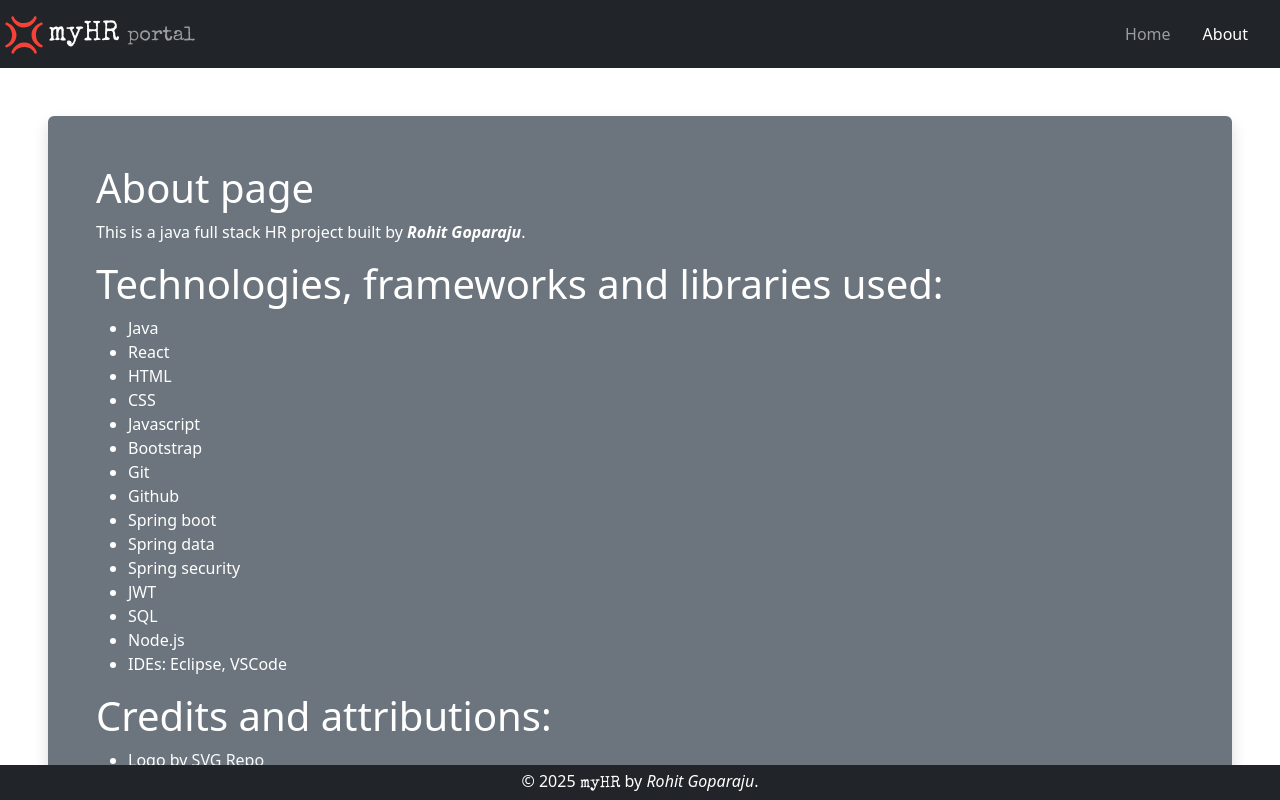
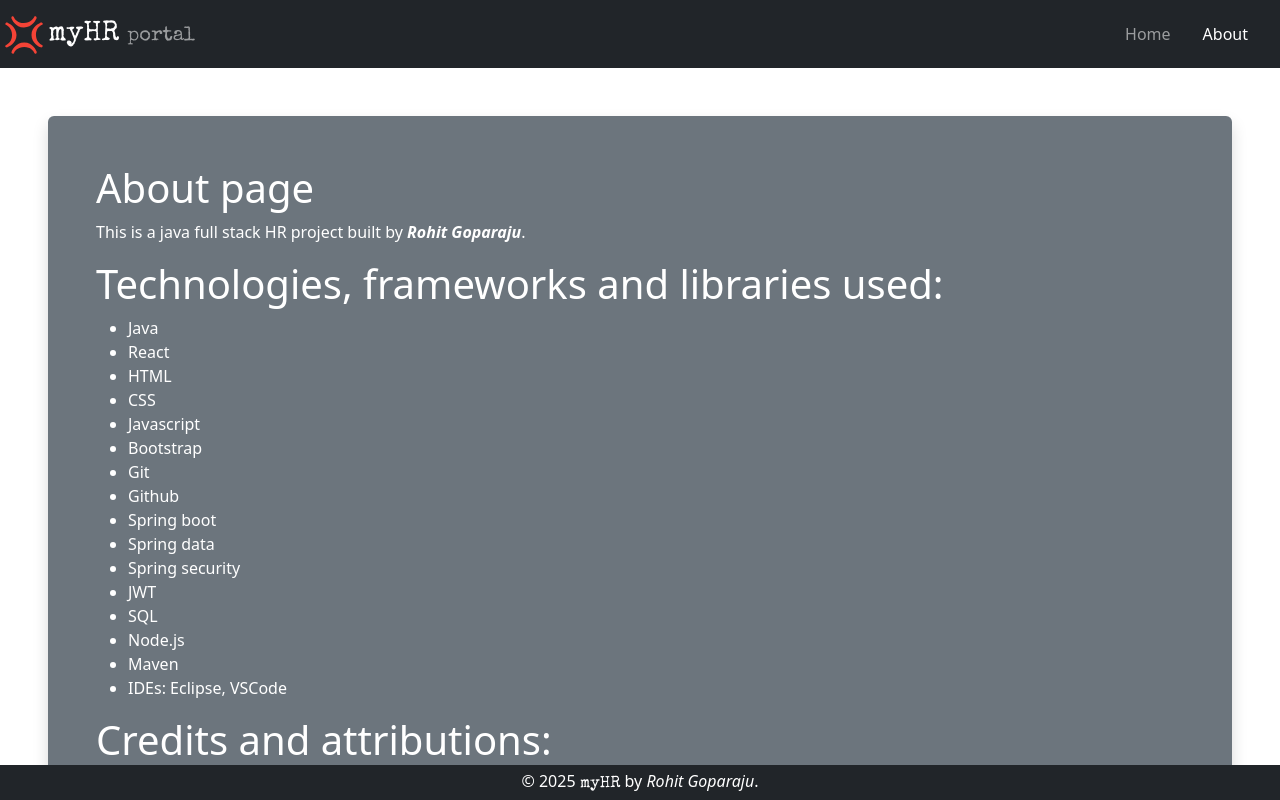
Before and after one commit to rohit-goparaju/my-hr-frontend, a React (Vite) app: page /myHR/about in a window 1280 px wide. Built offline with nearby package versions, Linux system fonts and the light colour scheme.

Commit message:
update about page, add Maven build tool

```diff
--- a/src/About.jsx
+++ b/src/About.jsx
@@ -53,6 +53,9 @@ export default function About(){
                         Node.js
                     </li>
                     <li>
+                        Maven
+                    </li>
+                    <li>
                         IDEs: Eclipse, VSCode
                     </li>
                 </ul>
```
